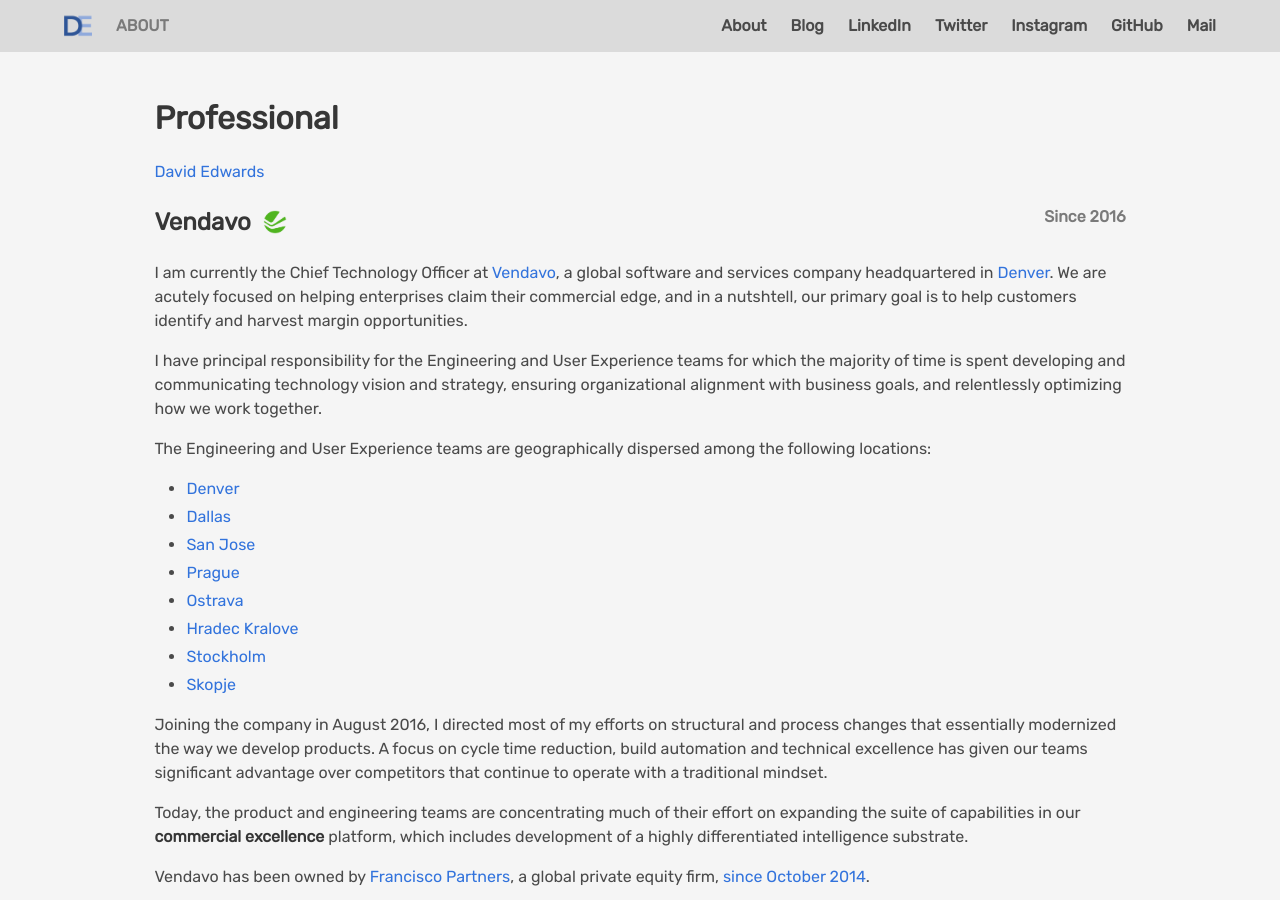
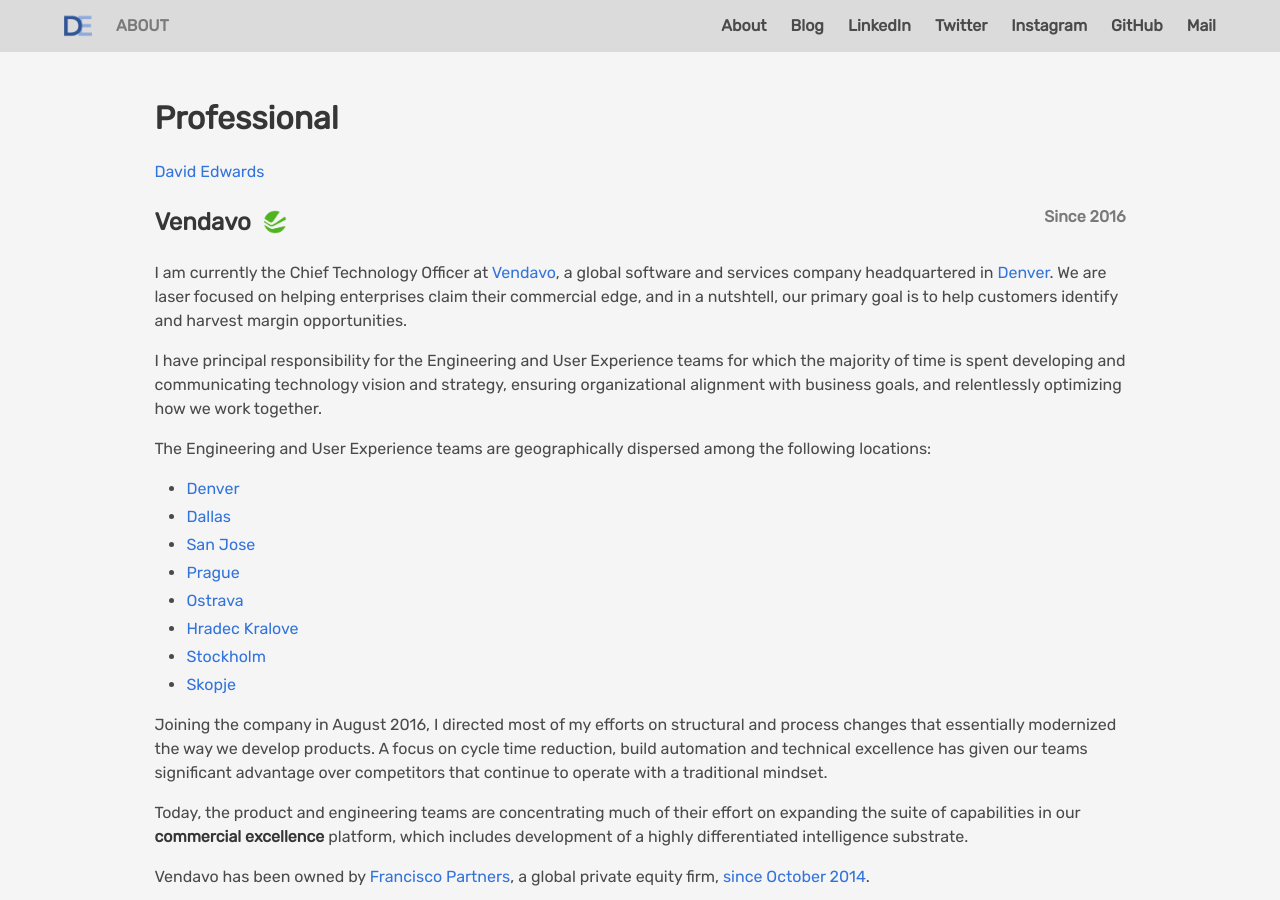
Before and after one commit to davidledwards/davidledwards.github.io, a Jekyll site: the page built from about/index.html, in a window 1280 px wide and 900 px high. Built offline with Jekyll 4.4.1, drawn with Linux system fonts in a browser that asks for light colours; nearby versions of some CDN libraries; comment, search, counter and statistics services are not loaded.

Commit message:
minor update to about page

```diff
--- a/about/index.html
+++ b/about/index.html
@@ -28,7 +28,7 @@
     </div>
 </div>
 <p>
-    I am currently the Chief Technology Officer at <a href="http://www.vendavo.com">Vendavo</a>, a global software and services company headquartered in <a href="https://goo.gl/maps/YhCJhNTBw1S2">Denver</a>. We are acutely focused on helping enterprises claim their commercial edge, and in a nutshtell, our primary goal is to help customers identify and harvest margin opportunities.
+    I am currently the Chief Technology Officer at <a href="http://www.vendavo.com">Vendavo</a>, a global software and services company headquartered in <a href="https://goo.gl/maps/YhCJhNTBw1S2">Denver</a>. We are laser focused on helping enterprises claim their commercial edge, and in a nutshtell, our primary goal is to help customers identify and harvest margin opportunities.
 </p>
 <p>
     I have principal responsibility for the Engineering and User Experience teams for which the majority of time is spent developing and communicating technology vision and strategy, ensuring organizational alignment with business goals, and relentlessly optimizing how we work together.
```
